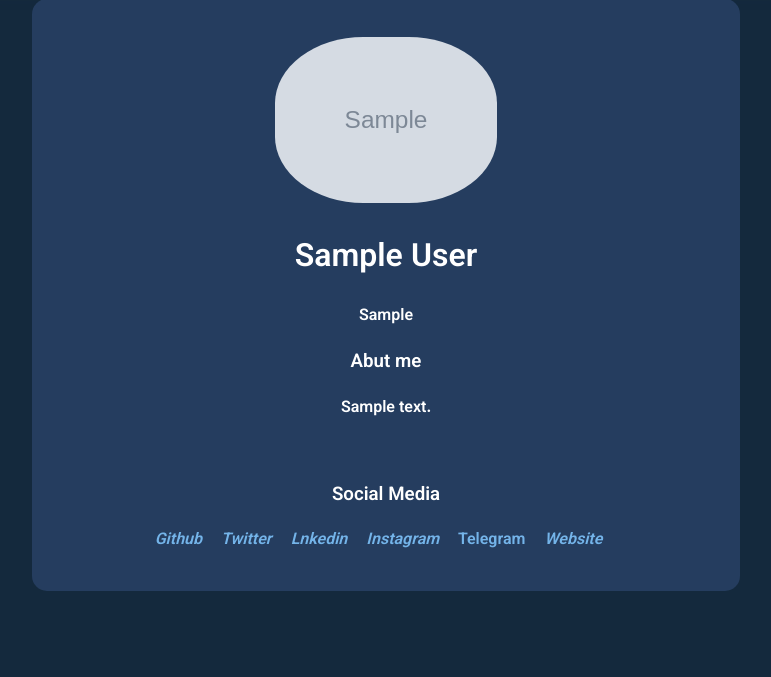
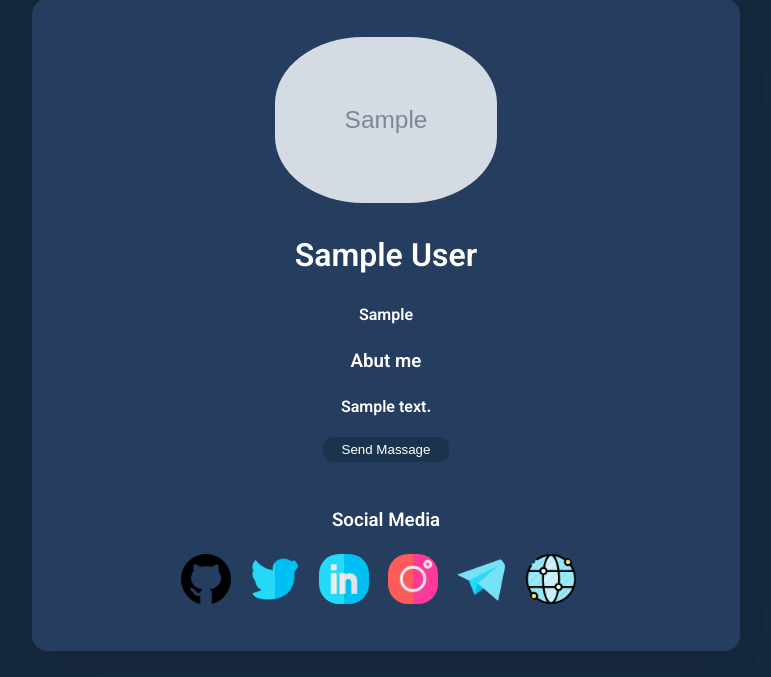
Before and after one commit to behshadrhp/linorix-dajngo-blog, a Django app: a page that uses templates/main.html in a window 1280 px wide. Shown: the part 136-813 px from the top of the page, without its empty margins (254-1025 px from the left). Before the commit the page ends 727 px from the top, so only its background shows below. Run offline with Django 4.2, Linux system fonts and the light colour scheme; tables that the repository leaves empty hold one stand-in row (values such as "Sample post"); grey boxes marked "Sample" are stand-in pictures; some libraries are stand-ins or nearby versions.

Commit message:
complate user page

```diff
--- a/blog/media/src/index.html
+++ b/blog/media/src/index.html
@@ -51,7 +51,7 @@
                 </div>
 
                 <div class="Written">
-                    <p>Written by {{esy.owner.username}}</p>
+                    <a href="{% url 'profile-username' esy.owner.username %}" target="_blank" >Written by {{esy.owner.username}}</a>
                 </div>
 
             </div>
--- a/blog/media/src/view_essay.html
+++ b/blog/media/src/view_essay.html
@@ -15,7 +15,7 @@
             <h1>{{essay.title}}</h1>
         </div>
         <div class="created">
-            <p>Written By {{essay.owner}}</p>
+            <a href="{% url 'profile-username' essay.owner.username %}" target="_blank" >Written by {{essay.owner.username}}</a>
         </div>
         <div class="description-essay">
             <p>{{essay.description.html|safe}}</p>
--- a/static/style/main.css
+++ b/static/style/main.css
@@ -190,6 +190,14 @@ button{
     margin-top: 255px;
 }
 
+.Written a{
+    color: #68a3d5;
+}
+
+.Written a:hover{
+    color: #ffffff;
+}
+
 .bio{
     position: absolute;
     margin-top: 130px;
@@ -206,6 +214,13 @@ button{
     text-align: center;
     background-color: #253d5f;
     border-radius: 15px;
+    box-shadow: rgba(50, 50, 93, 0.25) 0px 30px 60px -12px, rgba(0, 0, 0, 0.3) 0px 18px 36px -18px;
+    transition: 0.5s;
+}
+
+.pic:hover{
+    box-shadow: rgba(0, 0, 0, 0.4) 0px 2px 4px, rgba(0, 0, 0, 0.3) 0px 7px 13px -3px, rgba(0, 0, 0, 0.2) 0px -3px 0px inset;
+    transition: 0.5s;
 }
 
 .pic img{
@@ -225,3 +240,23 @@ button{
 .social-media a{
     margin-right: 15px;
 }
+
+.social-media img{
+    width: 50px;
+    height: auto;
+}
+
+.send-massage button{
+    background-color: #1b344d;
+    border: none;
+    padding: 5px 15px 5px 15px;
+    width: 20%;
+    border-radius: 10px;
+    transition: 0.5s;
+}
+
+.send-massage button:hover{
+    background-color: #31495f;
+    border-radius: 5px;
+    transition: 0.5s;
+}
--- a/user/media/src/profile.html
+++ b/user/media/src/profile.html
@@ -2,7 +2,10 @@
 
 {% load django_hide %}
 
+{% load static %}
+
 {% block media %}
+
     <div class="pic">
         <img src="{{users.avatar.url}}" alt="">
         <div>
@@ -13,31 +16,34 @@
             <h3>Abut me</h3>
             <p>{{users.bio}}</p>
         </div>
+        <div class="send-massage">
+            <a href="#"><button>Send Massage</button></a>
+        </div>
         <br>
         <div class="social-media">
             <h3>Social Media</h3>
             {% if users.github %}
-                <a href="https://github.com/{{users.github}}" target="_blank"><i class="im-git">Github</i></a>
+                <a href="https://github.com/{{users.github}}" target="_blank"><img src="{% static 'socialmedia/github.png' %}" alt="Github"></a>
             {% endif %}
 
             {% if users.twitter %}
-                <a href="https://twitter.com/{{users.twitter}}" target="_blank"><i class="im im-twitter">Twitter</i></a>
+                <a href="https://twitter.com/{{users.twitter}}" target="_blank"><img src="{% static 'socialmedia/twitter.png' %}" alt="Twitter"></a>
             {% endif %}
 
             {% if users.linkedin %}
-                <a href="https://www.linkedin.com/{{users.linkedin}}" target="_blank"><i class="im im-linkedin">Lnkedin</i></a>
+                <a href="https://www.linkedin.com/{{users.linkedin}}" target="_blank"><img src="{% static 'socialmedia/linkedin.png' %}" alt="Linkedin"></a>
             {% endif %}
 
             {% if users.instagram %}
-                <a href="https://www.instagram.com/{{users.instagram}}" target="_blank"><i class="im im-instagram">Instagram</i></a>
+                <a href="https://www.instagram.com/{{users.instagram}}" target="_blank"><img src="{% static 'socialmedia/instagram.png' %}" alt="Instagram"></a>
             {% endif %}
 
             {% if users.telegram %}
-                <a href="https://t.me/{{users.telegram}}" target="_blank">Telegram</a>
+                <a href="https://t.me/{{users.telegram}}" target="_blank"><img src="{% static 'socialmedia/telegram.png' %}" alt="Telegram"></a>
             {% endif %}
 
             {% if users.website %}
-                <a href="https://{{users.website}}" target="_blank"><i class="im im-globe">Website</i></a>
+                <a href="https://{{users.website}}" target="_blank"><img src="{% static 'socialmedia/global.png' %}" alt="Global"></a>
             {% endif %}
 
         </div>
```
Also changed, not shown: static/socialmedia/github.png (added), static/socialmedia/global.png (added), static/socialmedia/instagram.png (added), static/socialmedia/linkedin.png (added), static/socialmedia/telegram.png (added), static/socialmedia/twitter.png (added).
